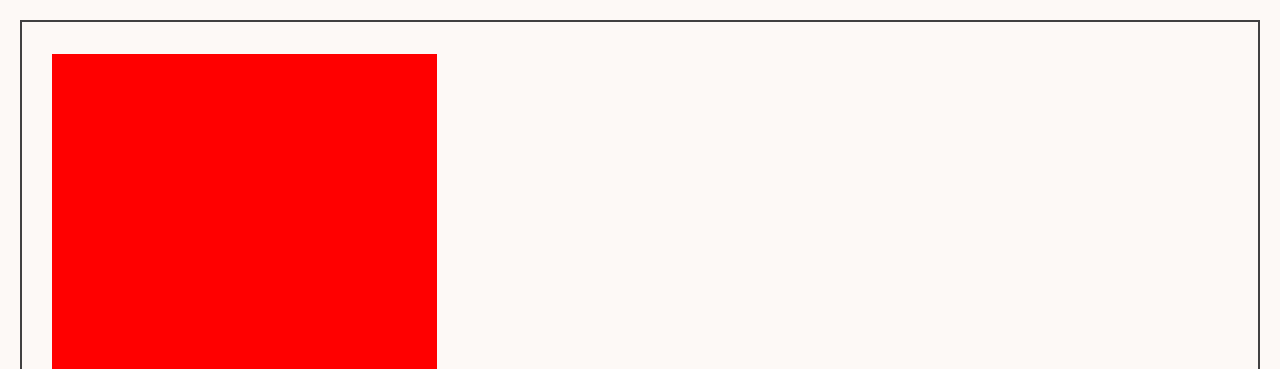
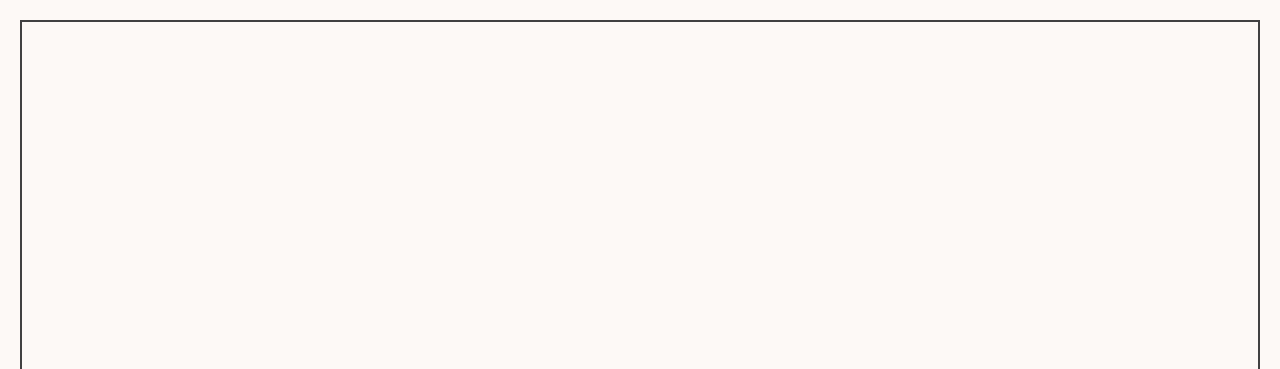
Before and after one commit to sammburr/Portfolio-Website, a plain HTML site: page index.html in a window 1280 px wide. Shown: the top 369 px of the page. Drawn offline with Linux system fonts and the light colour scheme.

Commit message:
Fix: debug color for left padding div

```diff
--- a/index.html
+++ b/index.html
@@ -23,7 +23,7 @@
 
     <div class="main-cont">
 
-        <div style="width: calc((100% - 400px)/2); height: 100vh; background-color: red; float: left;">
+        <div style="width: calc((100% - 400px)/2); height: 100vh; background-color: transparent; float: left;">
 
         </div>
         <div class="text-cont" style="width: 400px;">
```
